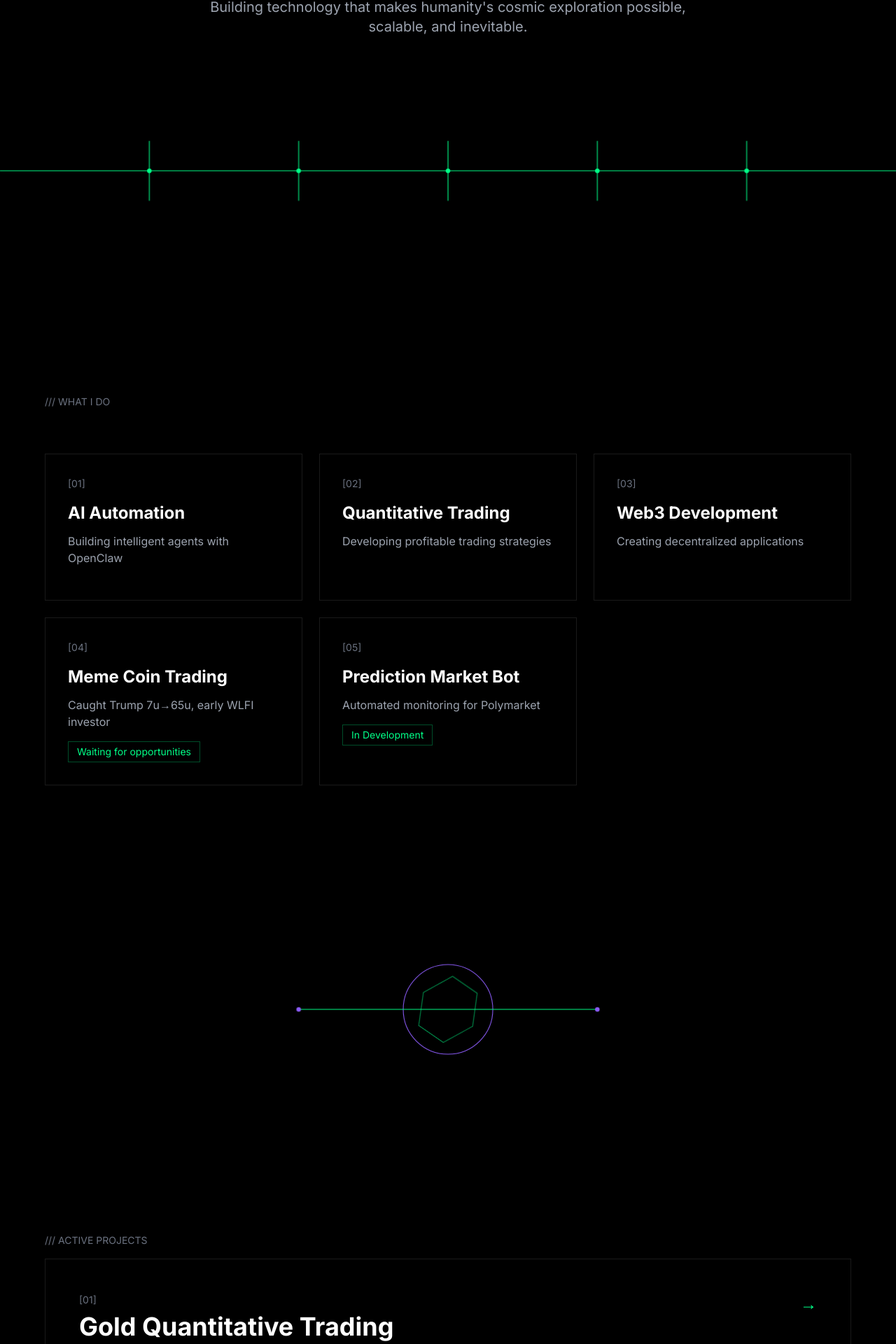
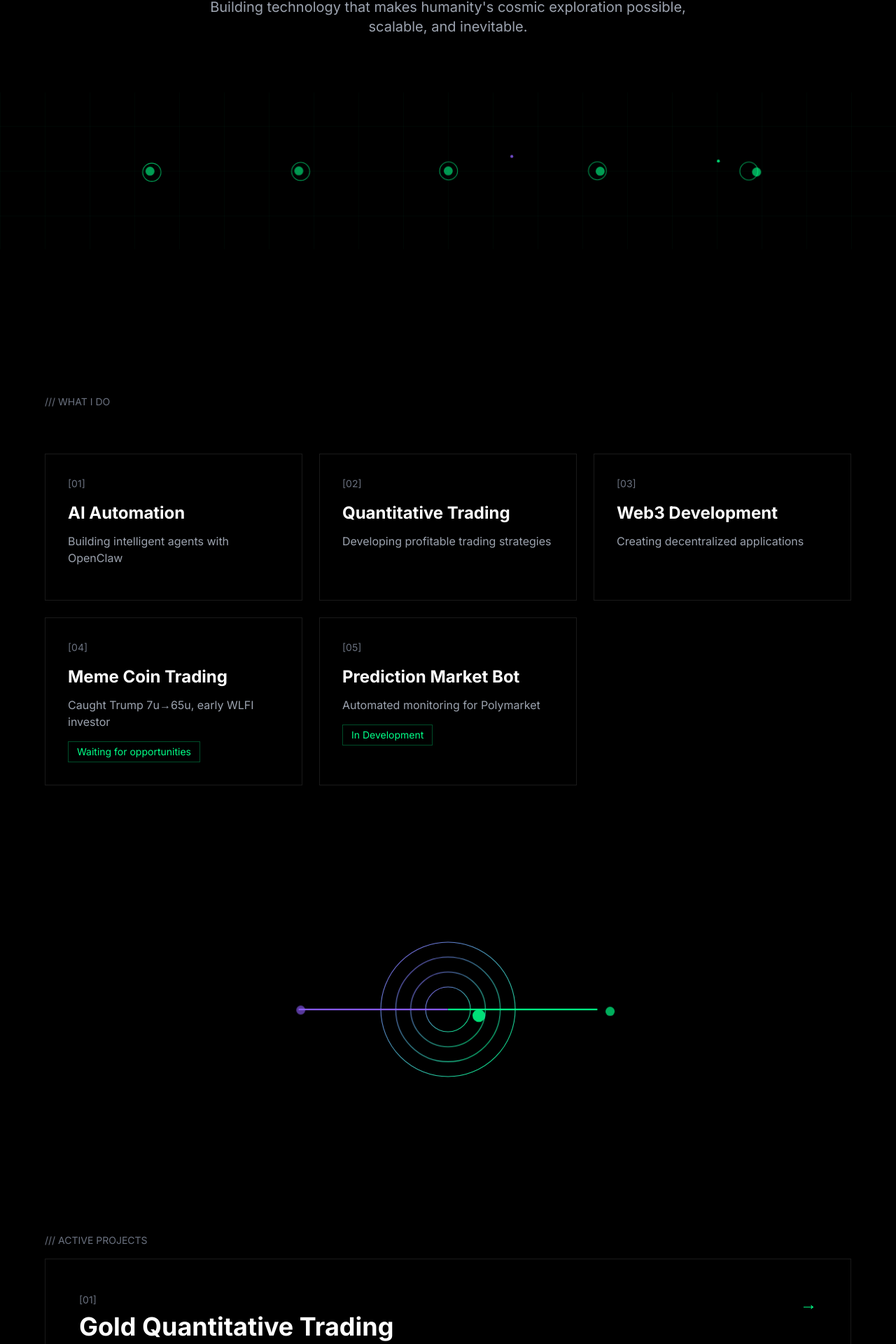
Before and after one commit to shawn7499/-01, a Next.js app: page / in a window 1280 px wide. Shown: the part 770-2690 px from the top of the page at 70% size. Built offline with nearby package versions, Linux system fonts and the light colour scheme.

Commit message:
feat: redesign transitions with LayerZero-inspired graphics - grid network, symmetry, particles, hexagons

```diff
--- a/components/Transitions.tsx
+++ b/components/Transitions.tsx
@@ -1,43 +1,187 @@
 import React from 'react';
 import '../app/transitions.css';
 
-// Transition 1: 极简线条网格 - 灵感来自 LayerZero 的网格系统
+// Transition 1: 网格连接 - 模仿 LayerZero 的节点网络
 export function Transition1() {
   return (
-    <div className="relative h-32 md:h-48 overflow-hidden my-24">
-      <svg className="absolute inset-0 w-full h-full" viewBox="0 0 1200 200" preserveAspectRatio="xMidYMid slice">
-        {/* 主水平线 */}
+    <div className="relative h-40 md:h-56 overflow-hidden my-20">
+      <svg className="absolute inset-0 w-full h-full" viewBox="0 0 1200 240" preserveAspectRatio="xMidYMid slice">
+        {/* 背景网格 */}
+        <defs>
+          <pattern id="grid1" width="60" height="60" patternUnits="userSpaceOnUse">
+            <path d="M 60 0 L 0 0 0 60" fill="none" stroke="#00ff88" strokeWidth="0.5" opacity="0.1"/>
+          </pattern>
+        </defs>
+        <rect width="1200" height="240" fill="url(#grid1)" />
+
+        {/* 主连接线 - 水平 */}
         <path
           className="transition-path"
-          style={{ animationDelay: '0s', animationDuration: '3s' }}
-          d="M 0 100 L 1200 100"
+          style={{ animationDelay: '0s' }}
+          d="M 200 120 L 1000 120"
+          stroke="url(#gradient1)"
+          strokeWidth="2"
+          fill="none"
+        />
+
+        {/* 渐变定义 */}
+        <defs>
+          <linearGradient id="gradient1" x1="0%" y1="0%" x2="100%" y2="0%">
+            <stop offset="0%" stopColor="#8b5cf6" stopOpacity="0.8"/>
+            <stop offset="50%" stopColor="#00ff88" stopOpacity="1"/>
+            <stop offset="100%" stopColor="#8b5cf6" stopOpacity="0.8"/>
+          </linearGradient>
+        </defs>
+
+        {/* 节点 */}
+        {[200, 400, 600, 800, 1000].map((x, i) => (
+          <g key={i}>
+            {/* 外圈 */}
+            <circle
+              className="transition-circle"
+              style={{ animationDelay: `${0.5 + i * 0.15}s` }}
+              cx={x} cy="120" r="12"
               stroke="#00ff88"
               strokeWidth="1"
               fill="none"
               opacity="0.6"
             />
+            {/* 内圈 */}
+            <circle
+              className="transition-circle transition-glow"
+              style={{ animationDelay: `${0.7 + i * 0.15}s` }}
+              cx={x} cy="120" r="6"
+              fill="#00ff88"
+            />
+          </g>
+        ))}
 
-        {/* 垂直分割线 */}
-        {[200, 400, 600, 800, 1000].map((x, i) => (
-          <line
+        {/* 移动的粒子 */}
+        <circle className="transition-float" style={{ animationDuration: '8s' }}
+          cx="300" cy="120" r="2" fill="#8b5cf6" opacity="0.8" />
+        <circle className="transition-float" style={{ animationDuration: '10s', animationDelay: '1s' }}
+          cx="700" cy="120" r="2" fill="#00ff88" opacity="0.8" />
+      </svg>
+    </div>
+  );
+}
+
+// Transition 2: 对称扩散 - 模仿 LayerZero 的对称美学
+export function Transition2() {
+  return (
+    <div className="relative h-40 md:h-56 overflow-hidden my-20">
+      <svg className="absolute inset-0 w-full h-full" viewBox="0 0 1200 240" preserveAspectRatio="xMidYMid slice">
+        {/* 中心圆 */}
+        <circle
+          className="transition-circle transition-glow"
+          style={{ animationDelay: '0s' }}
+          cx="600" cy="120" r="8"
+          fill="#00ff88"
+        />
+
+        {/* 扩散圆环 */}
+        {[30, 50, 70, 90].map((r, i) => (
+          <circle
             key={i}
             className="transition-path"
-            style={{ animationDelay: `${i * 0.2}s`, animationDuration: '2s' }}
-            x1={x} y1="60" x2={x} y2="140"
-            stroke="#00ff88"
+            style={{ animationDelay: `${i * 0.2}s` }}
+            cx="600" cy="120" r={r}
+            stroke="url(#gradient2)"
             strokeWidth="1"
-            opacity="0.4"
+            fill="none"
+            opacity={0.6 - i * 0.1}
           />
         ))}
 
-        {/* 节点 */}
-        {[200, 400, 600, 800, 1000].map((x, i) => (
+        <defs>
+          <linearGradient id="gradient2" x1="0%" y1="0%" x2="100%" y2="100%">
+            <stop offset="0%" stopColor="#8b5cf6"/>
+            <stop offset="100%" stopColor="#00ff88"/>
+          </linearGradient>
+        </defs>
+
+        {/* 左右对称的连接线 */}
+        <path
+          className="transition-path"
+          style={{ animationDelay: '0.8s' }}
+          d="M 400 120 L 600 120"
+          stroke="#8b5cf6"
+          strokeWidth="2"
+          opacity="0.6"
+        />
+        <path
+          className="transition-path"
+          style={{ animationDelay: '1s' }}
+          d="M 600 120 L 800 120"
+          stroke="#00ff88"
+          strokeWidth="2"
+          opacity="0.6"
+        />
+
+        {/* 端点 */}
+        <circle className="transition-circle" style={{ animationDelay: '1.2s' }}
+          cx="400" cy="120" r="6" fill="#8b5cf6" />
+        <circle className="transition-circle" style={{ animationDelay: '1.4s' }}
+          cx="800" cy="120" r="6" fill="#00ff88" />
+      </svg>
+    </div>
+  );
+}
+
+// Transition 3: 粒子流动 - 模仿 LayerZero 的动态粒子
+export function Transition3() {
+  return (
+    <div className="relative h-40 md:h-56 overflow-hidden my-20">
+      <svg className="absolute inset-0 w-full h-full" viewBox="0 0 1200 240" preserveAspectRatio="xMidYMid slice">
+        {/* 波浪路径 */}
+        <path
+          className="transition-path"
+          style={{ animationDelay: '0s' }}
+          d="M 100 120 Q 300 80, 500 120 T 900 120 L 1100 120"
+          stroke="url(#gradient3)"
+          strokeWidth="2"
+          fill="none"
+          opacity="0.7"
+        />
+
+        <defs>
+          <linearGradient id="gradient3" x1="0%" y1="0%" x2="100%" y2="0%">
+            <stop offset="0%" stopColor="#8b5cf6" stopOpacity="0.5"/>
+            <stop offset="50%" stopColor="#00ff88" stopOpacity="1"/>
+            <stop offset="100%" stopColor="#8b5cf6" stopOpacity="0.5"/>
+          </linearGradient>
+        </defs>
+
+        {/* 路径上的节点 */}
+        {[
+          {x: 100, y: 120},
+          {x: 300, y: 80},
+          {x: 500, y: 120},
+          {x: 700, y: 80},
+          {x: 900, y: 120},
+          {x: 1100, y: 120}
+        ].map((pos, i) => (
           <circle
             key={i}
             className="transition-circle transition-glow"
-            style={{ animationDelay: `${1 + i * 0.15}s` }}
-            cx={x} cy="100" r="3"
+            style={{ animationDelay: `${0.5 + i * 0.15}s` }}
+            cx={pos.x} cy={pos.y} r="5"
+            fill={i % 2 === 0 ? "#00ff88" : "#8b5cf6"}
+          />
+        ))}
+
+        {/* 移动的粒子 */}
+        {[0, 1, 2, 3].map((i) => (
+          <circle
+            key={i}
+            className="transition-float"
+            style={{
+              animationDuration: `${6 + i * 2}s`,
+              animationDelay: `${i * 0.5}s`
+            }}
+            cx={200 + i * 200} cy={120} r="3"
             fill="#00ff88"
+            opacity="0.6"
           />
         ))}
       </svg>
@@ -45,140 +189,65 @@ export function Transition1() {
   );
 }
 
-// Transition 2: 旋转几何 - 灵感来自 LayerZero 的动态图形
-export function Transition2() {
+// Transition 4: 六边形网络 - 模仿 LayerZero 的几何图形
+export function Transition4() {
   return (
-    <div className="relative h-32 md:h-48 overflow-hidden my-24">
-      <svg className="absolute inset-0 w-full h-full" viewBox="0 0 1200 200" preserveAspectRatio="xMidYMid slice">
-        {/* 中心旋转六边形 */}
-        <g className="transition-rotate" style={{ transformOrigin: '600px 100px' }}>
+    <div className="relative h-40 md:h-56 overflow-hidden my-20">
+      <svg className="absolute inset-0 w-full h-full" viewBox="0 0 1200 240" preserveAspectRatio="xMidYMid slice">
+        {/* 中心六边形 */}
         <path
-            d="M 600 60 L 640 80 L 640 120 L 600 140 L 560 120 L 560 80 Z"
+          className="transition-path"
+          style={{ animationDelay: '0s' }}
+          d="M 600 80 L 640 100 L 640 140 L 600 160 L 560 140 L 560 100 Z"
+          stroke="url(#gradient4)"
+          strokeWidth="2"
+          fill="none"
+          opacity="0.8"
+        />
+
+        <defs>
+          <linearGradient id="gradient4" x1="0%" y1="0%" x2="100%" y2="100%">
+            <stop offset="0%" stopColor="#8b5cf6"/>
+            <stop offset="50%" stopColor="#00ff88"/>
+            <stop offset="100%" stopColor="#8b5cf6"/>
+          </linearGradient>
+        </defs>
+
+        {/* 外围六边形 */}
+        <g className="transition-rotate" style={{ transformOrigin: '600px 120px', animationDuration: '30s' }}>
+          <path
+            d="M 600 60 L 660 90 L 660 150 L 600 180 L 540 150 L 540 90 Z"
             stroke="#00ff88"
-            strokeWidth="1"
-            fill="none"
-            opacity="0.6"
-          />
-        </g>
-
-        {/* 外围圆环 */}
-        <circle
-          className="transition-path"
-          style={{ animationDelay: '0.5s' }}
-          cx="600" cy="100" r="60"
-          stroke="#8b5cf6"
             strokeWidth="1"
             fill="none"
             opacity="0.4"
           />
+        </g>
 
-        {/* 对角线 */}
+        {/* 连接线 */}
+        {[
+          {x1: 400, y1: 120, x2: 560, y2: 120},
+          {x1: 640, y1: 120, x2: 800, y2: 120}
+        ].map((line, i) => (
           <path
+            key={i}
             className="transition-path"
-          style={{ animationDelay: '1s' }}
-          d="M 400 100 L 800 100"
-          stroke="#00ff88"
-          strokeWidth="1"
-          opacity="0.3"
+            style={{ animationDelay: `${0.5 + i * 0.3}s` }}
+            d={`M ${line.x1} ${line.y1} L ${line.x2} ${line.y2}`}
+            stroke={i === 0 ? "#8b5cf6" : "#00ff88"}
+            strokeWidth="2"
+            opacity="0.6"
           />
+        ))}
 
-        {/* 端点 */}
-        <circle className="transition-circle transition-glow" style={{ animationDelay: '1.5s' }}
-          cx="400" cy="100" r="3" fill="#8b5cf6" />
-        <circle className="transition-circle transition-glow" style={{ animationDelay: '1.6s' }}
-          cx="800" cy="100" r="3" fill="#8b5cf6" />
+        {/* 端点节点 */}
+        <circle className="transition-circle transition-glow" style={{ animationDelay: '1s' }}
+          cx="400" cy="120" r="6" fill="#8b5cf6" />
+        <circle className="transition-circle transition-glow" style={{ animationDelay: '1.2s' }}
+          cx="600" cy="120" r="8" fill="#00ff88" />
+        <circle className="transition-circle transition-glow" style={{ animationDelay: '1.4s' }}
+          cx="800" cy="120" r="6" fill="#00ff88" />
       </svg>
     </div>
   );
 }
-
-// Transition 3: 波浪扩散 - 灵感来自 LayerZero 的流动感
-export function Transition3() {
-  return (
-    <div className="relative h-32 md:h-48 overflow-hidden my-24">
-      <svg className="absolute inset-0 w-full h-full" viewBox="0 0 1200 200" preserveAspectRatio="xMidYMid slice">
-        {/* 同心圆扩散 */}
-        {[30, 50, 70, 90].map((r, i) => (
-          <circle
-            key={i}
-            className="transition-path"
-            style={{ animationDelay: `${i * 0.3}s`, animationDuration: '3s' }}
-            cx="600" cy="100" r={r}
-            stroke="#00ff88"
-            strokeWidth="1"
-            fill="none"
-            opacity={0.6 - i * 0.1}
-          />
-        ))}
-
-        {/* 中心点 */}
-        <circle
-          className="transition-circle transition-glow"
-          style={{ animationDelay: '1.5s' }}
-          cx="600" cy="100" r="4"
-          fill="#00ff88"
-        />
-
-        {/* 水平连接线 */}
-        <path
-          className="transition-path"
-          style={{ animationDelay: '2s' }}
-          d="M 200 100 L 1000 100"
-          stroke="#8b5cf6"
-          strokeWidth="1"
-          strokeDasharray="10,10"
-          opacity="0.3"
-        />
-      </svg>
-    </div>
-  );
-}
-
-// Transition 4: 对称几何 - 灵感来自 LayerZero 的平衡美学
-export function Transition4() {
-  return (
-    <div className="relative h-32 md:h-48 overflow-hidden my-24">
-      <svg className="absolute inset-0 w-full h-full" viewBox="0 0 1200 200" preserveAspectRatio="xMidYMid slice">
-        {/* 左侧三角形 */}
-        <path
-          className="transition-path"
-          style={{ animationDelay: '0s' }}
-          d="M 400 60 L 450 100 L 400 140 Z"
-          stroke="#00ff88"
-          strokeWidth="1"
-          fill="none"
-          opacity="0.6"
-        />
-
-        {/* 右侧三角形（镜像） */}
-        <path
-          className="transition-path"
-          style={{ animationDelay: '0.3s' }}
-          d="M 800 60 L 750 100 L 800 140 Z"
-          stroke="#00ff88"
-          strokeWidth="1"
-          fill="none"
-          opacity="0.6"
-        />
-
-        {/* 中心连接线 */}
-        <path
-          className="transition-path"
-          style={{ animationDelay: '0.6s' }}
-          d="M 450 100 L 750 100"
-          stroke="#8b5cf6"
-          strokeWidth="1"
-          opacity="0.5"
-        />
-
-        {/* 节点 */}
-        <circle className="transition-circle transition-glow" style={{ animationDelay: '1s' }}
-          cx="450" cy="100" r="3" fill="#00ff88" />
-        <circle className="transition-circle transition-glow" style={{ animationDelay: '1.1s' }}
-          cx="600" cy="100" r="4" fill="#8b5cf6" />
-        <circle className="transition-circle transition-glow" style={{ animationDelay: '1.2s' }}
-          cx="750" cy="100" r="3" fill="#00ff88" />
-      </svg>
-    </div>
-  );
-}
```
Also changed, not shown: app/transitions.css (+32 -10 lines). Lines whose indentation alone changed are shown as unchanged.
